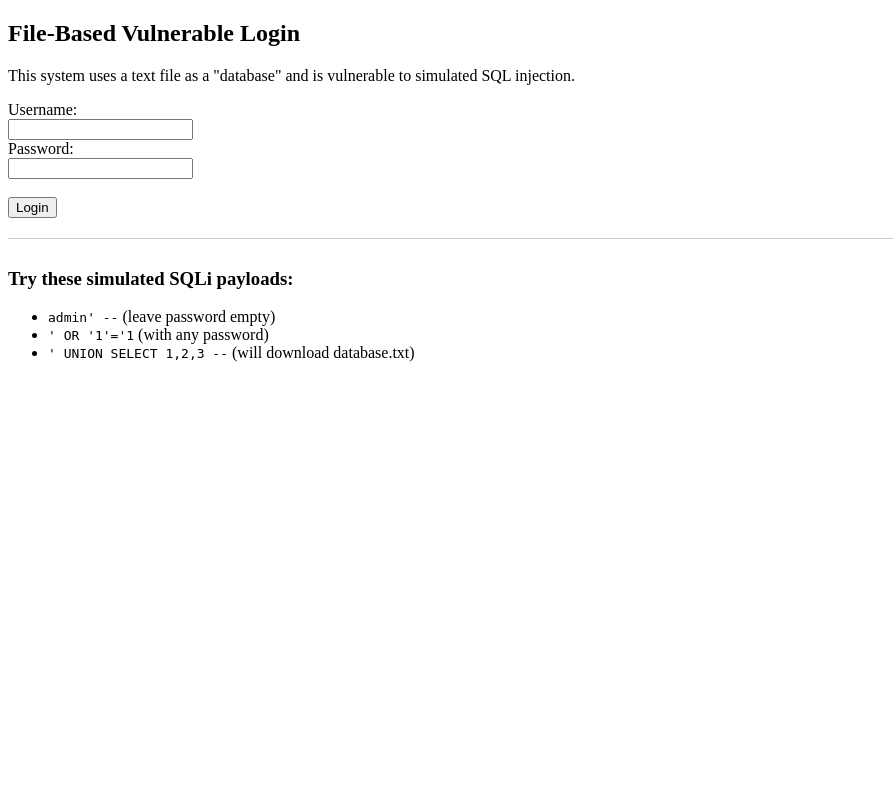
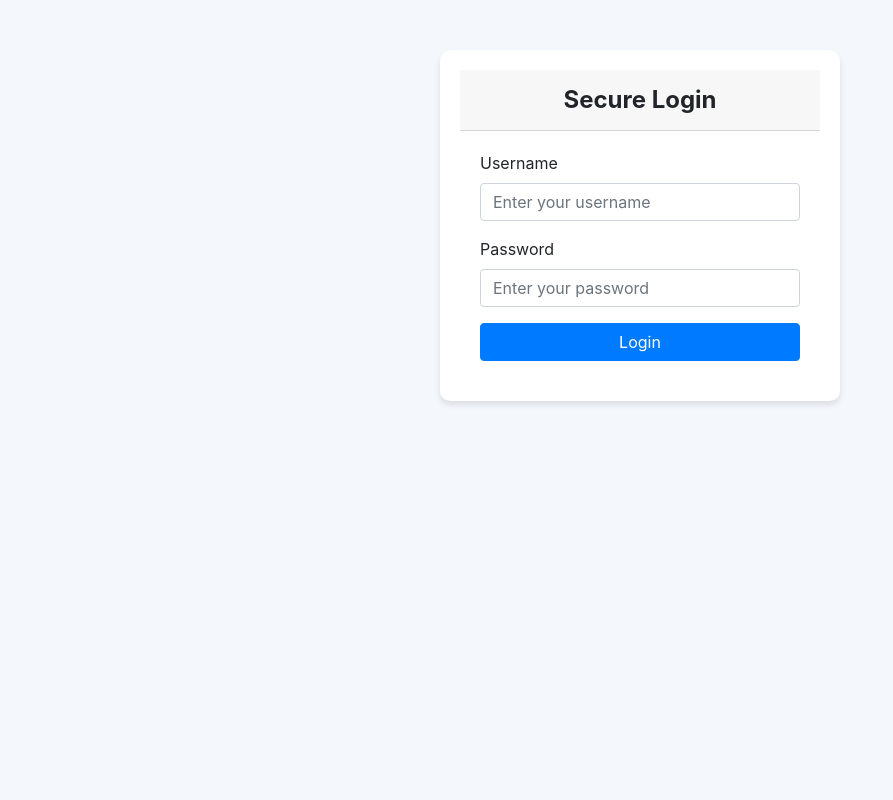
Before and after one commit to MoetezAbbassi/SecurityProject, a PHP site: page /login.php in a window 1280 px wide. Shown: the whole page, without its empty margins (0-893 px from the left). Run offline with PHP 8.4, Linux system fonts and the light colour scheme.

Commit message:
Web Application

```diff
--- a/Web Application/config.php
+++ /dev/null
@@ -1,4 +0,0 @@
-<?php
-// Simulate database configuration
-$db_file = 'database.txt';
-?>
--- a/Web Application/database.txt
+++ b/Web Application/database.txt
@@ -1,4 +1,2 @@
-id,username,password
-1,admin,5f4dcc3b5aa765d61d8327deb882cf99  # password: 'password'
-2,john,d8578edf8458ce06fbc5bb76a58c5ca4  # password: 'qwerty'
-3,test,098f6bcd4621d373cade4e832627b4f6  # password: 'test'
+admin,21232f297a57a5a743894a0e4a801fc3
+user,098f6bcd4621d373cade4e832627b4f6
--- a/Web Application/login.php
+++ b/Web Application/login.php
@@ -1,83 +1,99 @@
 <?php
-include 'config.php';
+session_start();
 
 if ($_SERVER["REQUEST_METHOD"] == "POST") {
-    $username = $_POST['username'];
-    $password = $_POST['password'];
+    $username = $_POST["username"] ?? "";
+    $password = $_POST["password"] ?? "";
 
-    // Fake firewall detection
-    if (preg_match("/('|--|;|=|OR|AND|UNION|SELECT|FROM|WHERE)/i", $username . $password)) {
-        $log = "[" . date("Y-m-d H:i:s") . "] Suspicious input from IP: " . $_SERVER['REMOTE_ADDR'] . " | Payload: $username / $password" . PHP_EOL;
-        file_put_contents("log.txt", $log, FILE_APPEND);
-        echo "<p style='color:red;'>[ALERT] Suspicious activity detected!</p>";
+    // Hash the entered password
+    $hashed_password = md5($password);
 
-        // If attacker uses specific payload, serve the database file
-        if (strpos($username, 'UNION SELECT') !== false || strpos($username, '1=1') !== false) {
-            header('Content-Type: application/octet-stream');
-            header('Content-Disposition: attachment; filename="stolen_database.txt"');
-            readfile($db_file);
-            exit();
-        }
-    }
+    // Open database file
+    $file = fopen("database.txt", "r");
+    $found = false;
 
-    // Simulate vulnerable authentication
-    $lines = file($db_file, FILE_IGNORE_NEW_LINES);
-    $authenticated = false;
+    if ($file) {
+        while (($line = fgets($file)) !== false) {
+            $line = trim($line);
+            if (empty($line)) continue;
 
-    // Skip header line
-    for ($i = 1; $i < count($lines); $i++) {
-        $fields = explode(',', $lines[$i]);
-        if (count($fields) >= 3) {
-            $db_username = $fields[1];
-            $db_password = $fields[2];
+            list($file_username, $file_password) = explode(",", $line);
 
-            // Vulnerable comparison - simulating SQL injection
-            if ($db_username == $username && $db_password == md5($password)) {
-                $authenticated = true;
-                break;
-            }
-
-            // Simulate SQL injection vulnerability
-            if (strpos($username, "' OR '1'='1") !== false) {
-                $authenticated = true;
+            if ($file_username === $username && $file_password === $hashed_password) {
+                $found = true;
                 break;
             }
         }
+        fclose($file);
     }
 
-    if ($authenticated) {
-        header("Location: success.php");
+    if ($found) {
+        // Successful login
+        $_SESSION["username"] = $username;  // Store username in session
+        header("Location: dashboard.php");   // Redirect to the protected page/dashboard
         exit();
     } else {
-        echo "<p style='color:red;'>Invalid username or password.</p>";
+        $error = "Invalid credentials!";
     }
 }
 ?>
 
 <!DOCTYPE html>
-<html>
+<html lang="en">
 <head>
-    <title>Vulnerable Login</title>
+    <meta charset="UTF-8">
+    <meta name="viewport" content="width=device-width, initial-scale=1.0">
+    <title>Login - Secure Web App</title>
+    <!-- Include Bootstrap CSS (via CDN) -->
+    <link href="https://stackpath.bootstrapcdn.com/bootstrap/4.3.1/css/bootstrap.min.css" rel="stylesheet">
+    <style>
+        body {
+            background-color: #f4f7fc;
+            height: 100vh;
+        }
+        .login-container {
+            max-width: 400px;
+            margin: auto;
+            padding-top: 50px;
+        }
+        .card {
+            padding: 20px;
+            border-radius: 10px;
+            border: none;
+            box-shadow: 0 4px 6px rgba(0, 0, 0, 0.1);
+        }
+        .card-header {
+            text-align: center;
+            font-size: 24px;
+            font-weight: bold;
+        }
+    </style>
 </head>
 <body>
-    <h2>File-Based Vulnerable Login</h2>
-    <p>This system uses a text file as a "database" and is vulnerable to simulated SQL injection.</p>
-
-    <form method="POST">
-        <label>Username:</label><br>
-        <input type="text" name="username" required><br>
-        <label>Password:</label><br>
-        <input type="password" name="password" required><br><br>
-        <input type="submit" value="Login">
-    </form>
-
-    <div style="margin-top: 20px; border-top: 1px solid #ccc; padding-top: 10px;">
-        <h3>Try these simulated SQLi payloads:</h3>
-        <ul>
-            <li><code>admin' --</code> (leave password empty)</li>
-            <li><code>' OR '1'='1</code> (with any password)</li>
-            <li><code>' UNION SELECT 1,2,3 --</code> (will download database.txt)</li>
-        </ul>
+    <div class="login-container">
+        <div class="card">
+            <div class="card-header">Secure Login</div>
+            <div class="card-body">
+                <?php if (isset($error)): ?>
+                    <div class="alert alert-danger"><?= $error ?></div>
+                <?php endif; ?>
+                <form method="POST" action="">
+                    <div class="form-group">
+                        <label for="username">Username</label>
+                        <input type="text" name="username" class="form-control" placeholder="Enter your username" required>
+                    </div>
+                    <div class="form-group">
+                        <label for="password">Password</label>
+                        <input type="password" name="password" class="form-control" placeholder="Enter your password" required>
+                    </div>
+                    <button type="submit" class="btn btn-primary btn-block">Login</button>
+                </form>
+            </div>
+        </div>
     </div>
+    <!-- Include Bootstrap JS (via CDN) -->
+    <script src="https://code.jquery.com/jquery-3.3.1.slim.min.js"></script>
+    <script src="https://cdnjs.cloudflare.com/ajax/libs/popper.js/1.14.7/umd/popper.min.js"></script>
+    <script src="https://stackpath.bootstrapcdn.com/bootstrap/4.3.1/js/bootstrap.min.js"></script>
 </body>
 </html>
```
Also changed, not shown: Web Application/dashboard.php (added, +68 -0 lines), Web Application/database.sql (deleted, +0 -13 lines), Web Application/logout.php (added, +10 -0 lines), Web Application/register.php (added, +18 -0 lines), Web Application/style.css (added, +34 -0 lines), Web Application/success.php (deleted, +0 -10 lines).
